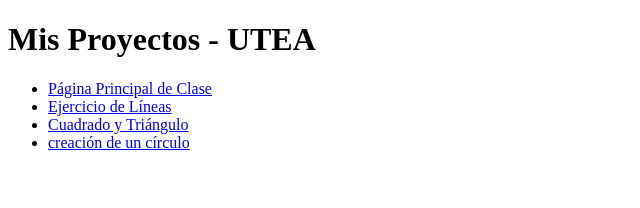
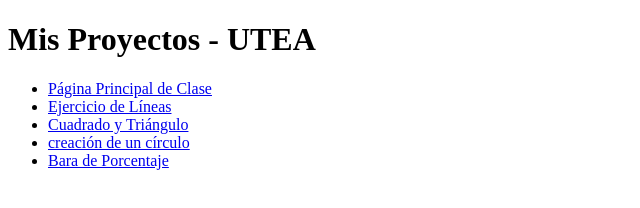
Before and after one commit to PAlvaro12/Computacion-Grafica, a plain HTML site: page index.html in a window 1280 px wide. Shown: the whole page, without its empty margins (0-640 px from the left). Drawn offline with Linux system fonts and the light colour scheme.

Commit message:
agregando mi nueva tarea

```diff
--- a/index.html
+++ b/index.html
@@ -11,7 +11,7 @@
         <li><a href="linial.html">Ejercicio de Líneas</a></li>
         <li><a href="cuadrado y triangulo.html">Cuadrado y Triángulo</a></li>
         <li><a href="círculo.html">creación de un círculo</a></li>
-
+        <li><a href="baras_con_porcentajes.html">Bara de Porcentaje</a></li>
     </ul>
 </body>
 </html>
```
